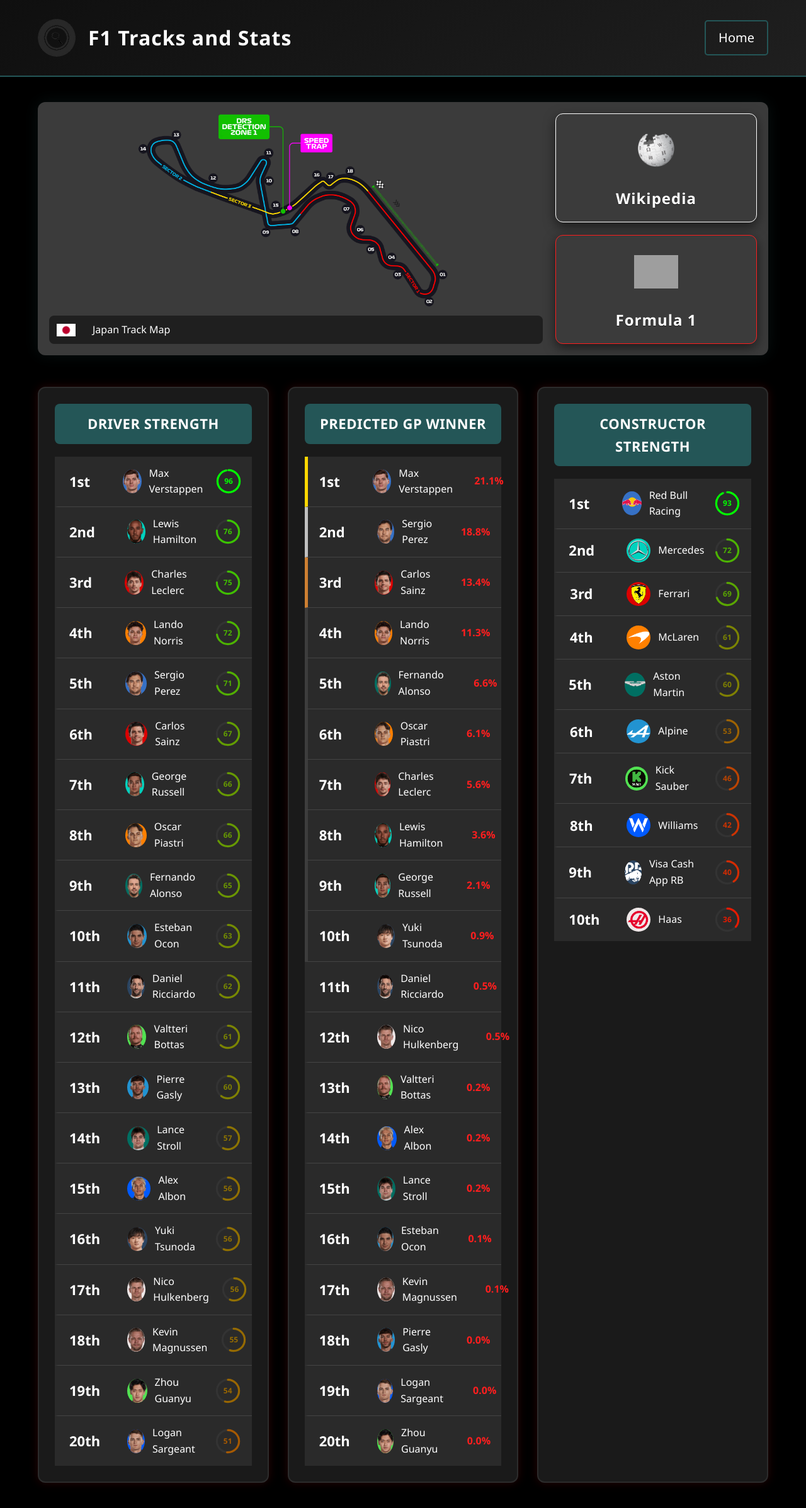
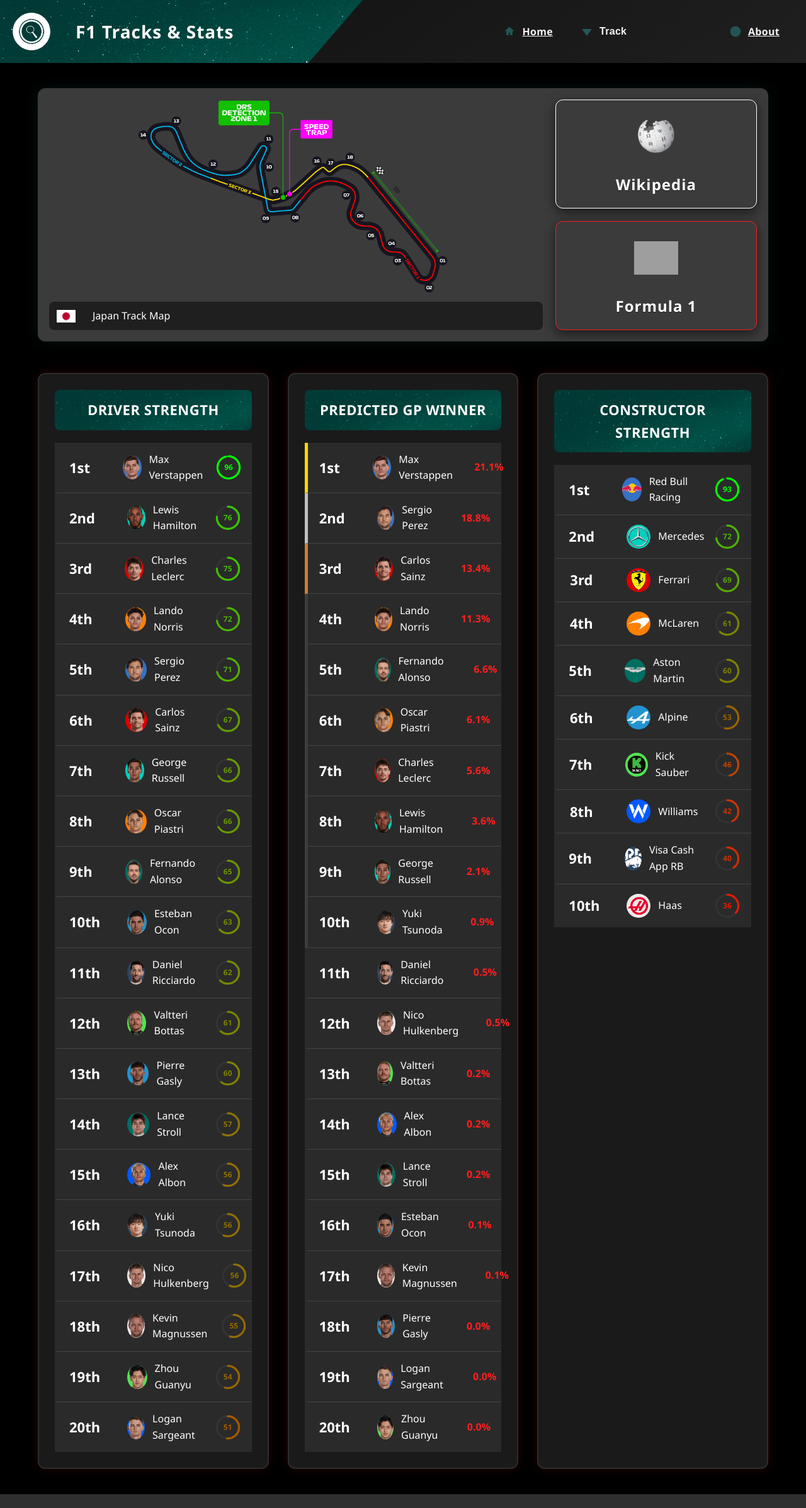
Before and after one commit to Fin250/F1-Constellations, a Flask app: page /tracks/japan in a window 1280 px wide. Shown: the whole page at 63% size. After the commit the page ends 2372 px from the top, so only its background shows below. Run offline with Flask 3, Linux system fonts and the light colour scheme; grey boxes are pictures that could not be loaded.

Commit message:
Added custom background theme, updated header, broke nav links

```diff
--- a/static/track.css
+++ b/static/track.css
@@ -1,3 +1,12 @@
+:root{
+  --accent: #245657;
+  --accent-strong: #2ea09a;
+  --muted: rgba(255,255,255,0.06);
+  --panel: #121212;
+  --text: #ffffff;
+  --transparent: transparent;
+}
+
 * {
   margin: 0;
   padding: 0;
@@ -14,17 +23,24 @@ body {
 header {
   display: flex;
   justify-content: space-between;
-  align-items: center;
-  padding: 30px 60px;
+  align-items: stretch;
+  height: 100px;
+  color: #fff;
+  overflow: hidden;
   background: linear-gradient(145deg, #0f0f0f, #1f1f1f);
-  color: #fff;
-  border-bottom: 2px solid #245657;
 }
 
 .logo-title {
+  flex: 0 0 45%;
   display: flex;
   align-items: center;
-  gap: 20px;
+  gap: 40px;
+  padding: 0 20px;
+  background-image: url("/static/images/background.png");
+  background-repeat: no-repeat;
+  background-size: 100% auto;
+  background-position: center;
+  clip-path: polygon(0 0, 100% 0, 85% 100%, 0% 100%);
 }
 
 .logo-title img {
@@ -33,24 +49,140 @@ header {
 }
 
 .logo-title h1 {
-  font-size: 32px;
+  font-size: 28px;
   font-weight: bold;
   letter-spacing: 1px;
+  color: white;
 }
 
-.home-button {
-  font-size: 20px;
-  color: #fff;
-  text-decoration: none;
-  padding: 10px 20px;
-  border: 2px solid #245657;
-  border-radius: 5px;
-  transition: background 0.3s;
+.header-nav {
+  flex: 1;
+  display: flex;
+  align-items: center;
+  justify-content: flex-end;
+  gap: 40px;
+  padding: 0 40px;
 }
 
-.home-button:hover {
-  background-color: #245657;
-  color: #000;
+.header-nav {
+  flex: 1;
+  display: flex;
+  align-items: center;
+  justify-content: flex-end;
+  gap: 16px;
+  padding: 0 28px;
+}
+
+.nav-button {
+  display: inline-flex;
+  align-items: center;
+  gap: 10px;
+  padding: 8px 14px;
+  color: rgba(255,255,255,0.95);
+  background: transparent;
+  border: none;
+  border-radius: 2px;
+  font-size: 20px;
+  font-weight: 700;
+  letter-spacing: 0.3px;
+  min-height: 44px;
+  transition: color .16s ease, transform .12s ease;
+}
+
+.nav-button svg {
+  width: 20px;
+  height: 20px;
+  display: block;
+  flex-shrink: 0;
+  color: var(--accent);
+  fill: currentColor;
+  stroke: none;
+  opacity: 0.98;
+}
+
+.nav-button svg * {
+  fill: currentColor !important;
+  stroke: none !important;
+}
+
+.nav-text {
+  display: inline-block;
+  font-weight: 700;
+  font-size: 16px;
+  line-height: 1;
+  color: inherit;
+}
+
+.nav-button:hover,
+.nav-button:focus {
+  color: var(--accent-strong);
+  transform: translateY(-2px);
+  outline: none;
+}
+
+.nav-button:active { transform: translateY(0); }
+
+.nav-button:focus-visible {
+  outline: 2px solid rgba(36,86,87,0.14);
+  outline-offset: 2px;
+}
+
+.select-wrap {
+  position: relative;
+  display: inline-flex;
+  align-items: center;
+  height: 44px;
+  min-width: 220px;
+  background: transparent;
+  border: none;
+  padding-left: 8px;
+}
+
+.select-wrap::before {
+  content: "";
+  display: inline-block;
+  width: 0;
+  height: 0;
+  margin-left: 8px;
+  margin-right: 12px;
+  border-left: 8px solid transparent;
+  border-right: 8px solid transparent;
+  border-top: 11px solid var(--accent);
+  transform: translateY(1px);
+  flex-shrink: 0;
+}
+
+.track-select {
+  -webkit-appearance: none;
+  -moz-appearance: none;
+  appearance: none;
+  background: transparent;
+  color: rgba(255,255,255,0.95);
+  border: none;
+  padding: 8px 12px 8px 0;
+  font-size: 16px;
+  font-weight: 700;
+  letter-spacing: 0.3px;
+  cursor: pointer;
+  width: 100%;
+  height: 44px;
+  line-height: 1.1;
+}
+
+.track-select option {
+  background-color: #121212;
+  color: #fff;
+  line-height: 1.4;
+}
+
+.select-wrap:hover .track-select,
+.select-wrap:focus-within .track-select {
+  color: var(--accent-strong);
+}
+
+.track-select:focus {
+  outline: 2px solid rgba(36,86,87,0.12);
+  outline-offset: 2px;
 }
 
 main {
@@ -221,7 +353,11 @@ main {
 }
 
 .pred-box h3 {
-  background-color: #245657;
+  background-image: url("/static/images/background.png");
+  background-repeat: no-repeat;
+  background-position: center;
+  background-size: 100% auto;
+  background-color: transparent;
   color: #fff;
   padding: 14px;
   font-size: 22px;
--- a/templates/track_template.html
+++ b/templates/track_template.html
@@ -11,12 +11,38 @@
 
 <body data-round="{{ round_number }}">
 
-<header>
+<header class="site-header">
   <div class="logo-title">
-    <img src="/static/images/headerlogo.png" alt="Logo">
-    <h1>F1 Tracks and Stats</h1>
+    <img src="/static/images/headerlogo.png" alt="F1 Tracks and Stats logo" class="site-logo" />
+    <div class="site-title-group">
+      <h1>F1 Tracks &amp; Stats</h1>
+    </div>
   </div>
-  <a href="/" class="home-button">Home</a>
+
+  <nav class="header-nav" aria-label="Primary navigation">
+    <a class="nav-button nav-home" href="/" title="Home">
+      <svg width="18" height="18" viewBox="0 0 24 24" aria-hidden="true" focusable="false">
+        <path fill="currentColor" d="M12 3l9 8h-3v8h-5v-5H11v5H6v-8H3z"></path>
+      </svg>
+      <span class="nav-text">Home</span>
+    </a>
+
+    <div class="select-wrap" role="navigation" aria-label="Select track">
+      <select class="track-select" onchange="if(this.value) window.location.href=this.value;">
+        <option value="">Track</option>
+        <option value="/tracks/bahrain">Bahrain</option>
+        <option value="/tracks/saudi-arabia">Saudi Arabia</option>
+        <option value="/tracks/australia">Australia</option>
+      </select>
+    </div>
+
+    <a class="nav-button nav-about" href="/about" title="About">
+      <svg width="18" height="18" viewBox="0 0 24 24" aria-hidden="true" focusable="false">
+        <path fill="currentColor" d="M11 9h2V7h-2v2zm0 8h2v-6h-2v6zM12 2a10 10 0 1 0 .001 20.001A10 10 0 0 0 12 2z"></path>
+      </svg>
+      <span class="nav-text">About</span>
+    </a>
+  </nav>
 </header>
 
 <main>
```
Also changed, not shown: static/images/background.png (added), static/images/headerlogo.png.
